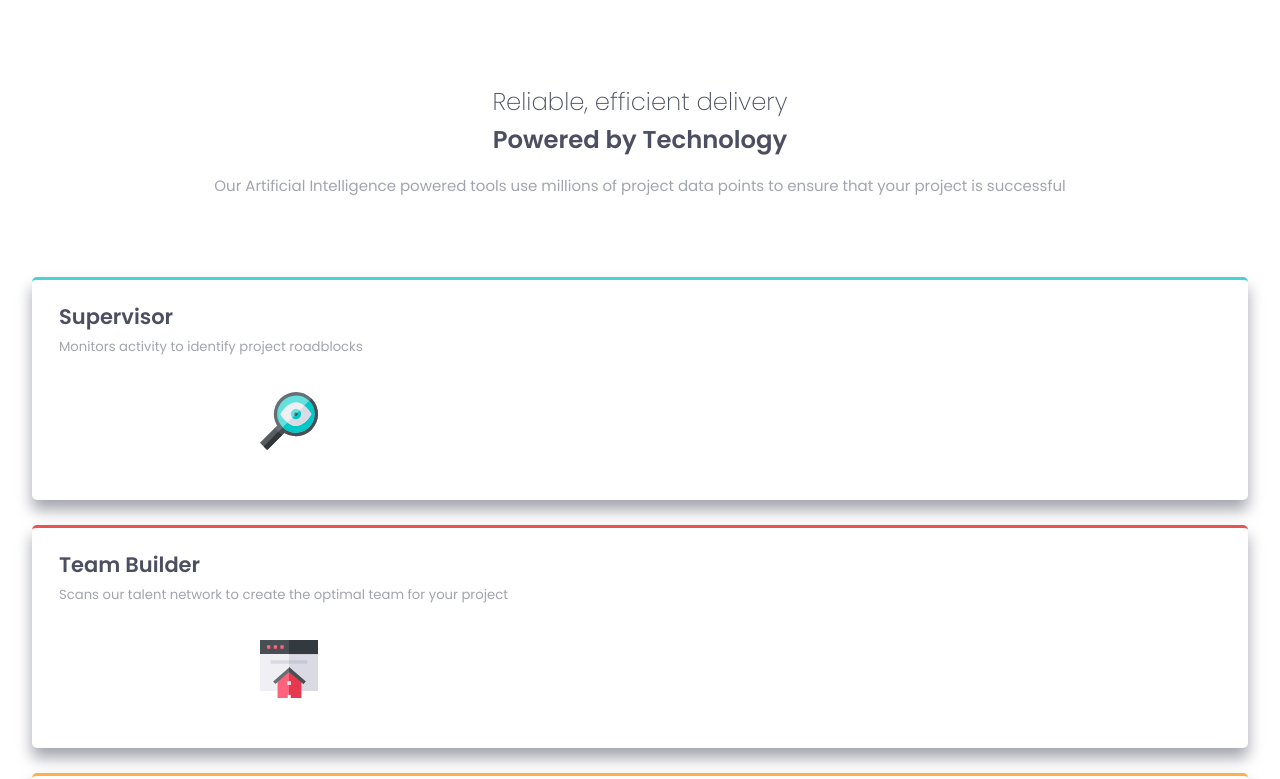
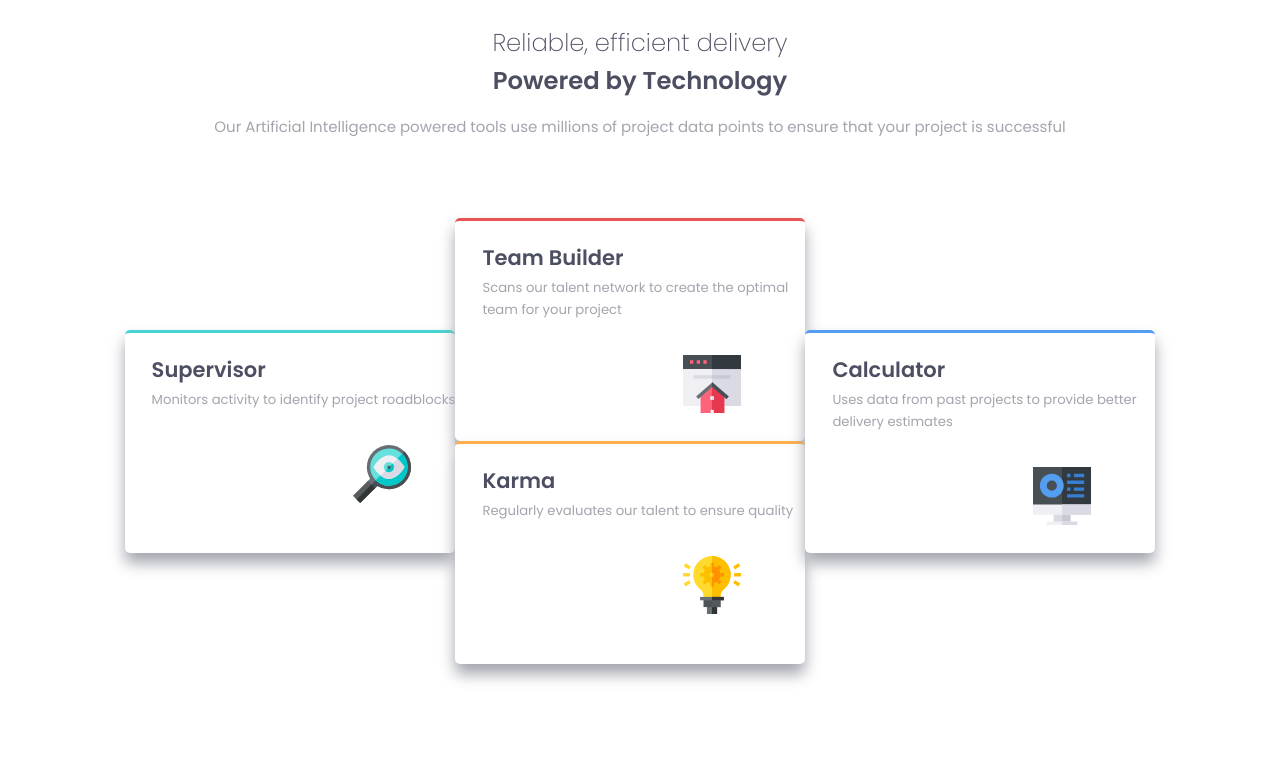
Before and after one commit to JunoField/fm7-four-card-feature-section, a website built with Parcel: page index.html in a window 1280 px wide. Shown: the top 779 px of the page. Built offline with nearby package versions, Linux system fonts and the light colour scheme.

Commit message:
got the layout for desktop, need to fix font sizes, margins, etc.

```diff
--- a/index.html
+++ b/index.html
@@ -13,13 +13,17 @@
 </head>
 <body>
 
+  <div id="intro-area">
     <p id="tagline-top">Reliable, efficient delivery</p>
     <p id="tagline-bottom">Powered by Technology</p>
-
     <p id="intro">Our Artificial Intelligence powered tools use millions of project data points
   to ensure that your project is successful</p>
+  </div>
 
 
+
+
+  <div id="cards">
     <section class="product-section" id="supervisor-section">
       <h1>Supervisor</h1>
       <p>Monitors activity to identify project roadblocks</p>
@@ -34,8 +38,7 @@
 
     <section class="product-section" id="karma-section">
       <h1>Karma</h1>
-    <p>Regularly evaluates our talent to ensure quality
-</p>
+      <p>Regularly evaluates our talent to ensure quality</p>
       <img src="images/icon-karma.svg">
     </section>
 
@@ -44,7 +47,7 @@
       <p>Uses data from past projects to provide better delivery estimates</p>
       <img src="images/icon-calculator.svg">
     </section>
-
+  </div>
 
 
 
--- a/style.scss
+++ b/style.scss
@@ -100,3 +100,50 @@ footer{
         font-size: 8pt;
     }
 }
+
+//Desktop Design:
+@media only screen and (min-width: 600px){
+
+    body{
+        display: flex;
+        margin: 0px 0px 0px 0px;
+        flex-direction: column;
+        justify-content: center;
+        align-items: center;
+    }
+
+    #cards{
+        display: grid;
+        grid-template-columns: auto auto auto;
+        grid-template-rows: auto auto auto auto;
+        gap: 0px;
+        //margin: auto 10% auto 10%;
+    }
+
+
+
+    .product-section{
+        max-width: 350px;
+        margin: 0px 0px 0px 0px;
+    }
+
+    #supervisor-section{
+        grid-column: 1;
+        grid-row: 2 / span 2;
+    }
+
+    #team-builder-section{
+        grid-column: 2;
+        grid-row: 1 / span 2;
+    }
+
+    #karma-section{
+        grid-column: 2;
+        grid-row: 3 / span 2;
+    }
+
+    #calculator-section{
+        grid-column: 3;
+        grid-row: 2 / span 2;
+    }
+}
```
Also changed, not shown: dist/index.html, 2 other files. Lines whose indentation alone changed are shown as unchanged.
